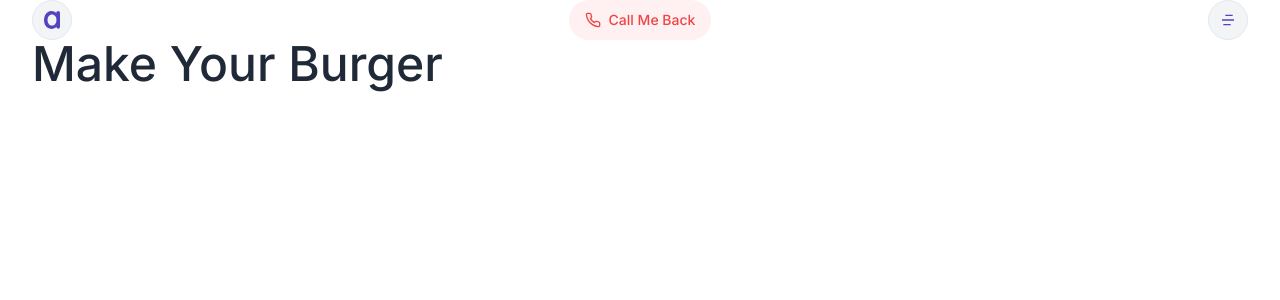
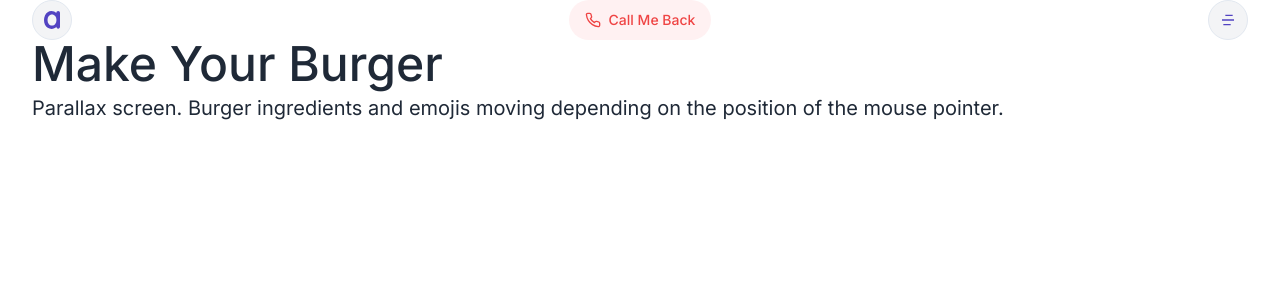
Before and after one commit to Alek30k/Make-Your-Burguer, a Next.js app: page / in a window 1280 px wide. Shown: the top 300 px of the page. Built offline with nearby package versions, Linux system fonts and the light colour scheme.

Commit message:
last commit

```diff
--- a/app/page.tsx
+++ b/app/page.tsx
@@ -4,6 +4,10 @@ const HomePage = () => {
   return (
     <div>
       <h1 className="text-gray-800 text-5xl font-medium ">Make Your Burger</h1>
+      <p className="text-gray-800  text-xl font-normal leading-loose">
+        Parallax screen. Burger ingredients and emojis moving depending on the
+        position of the mouse pointer.
+      </p>
     </div>
   );
 };
```
